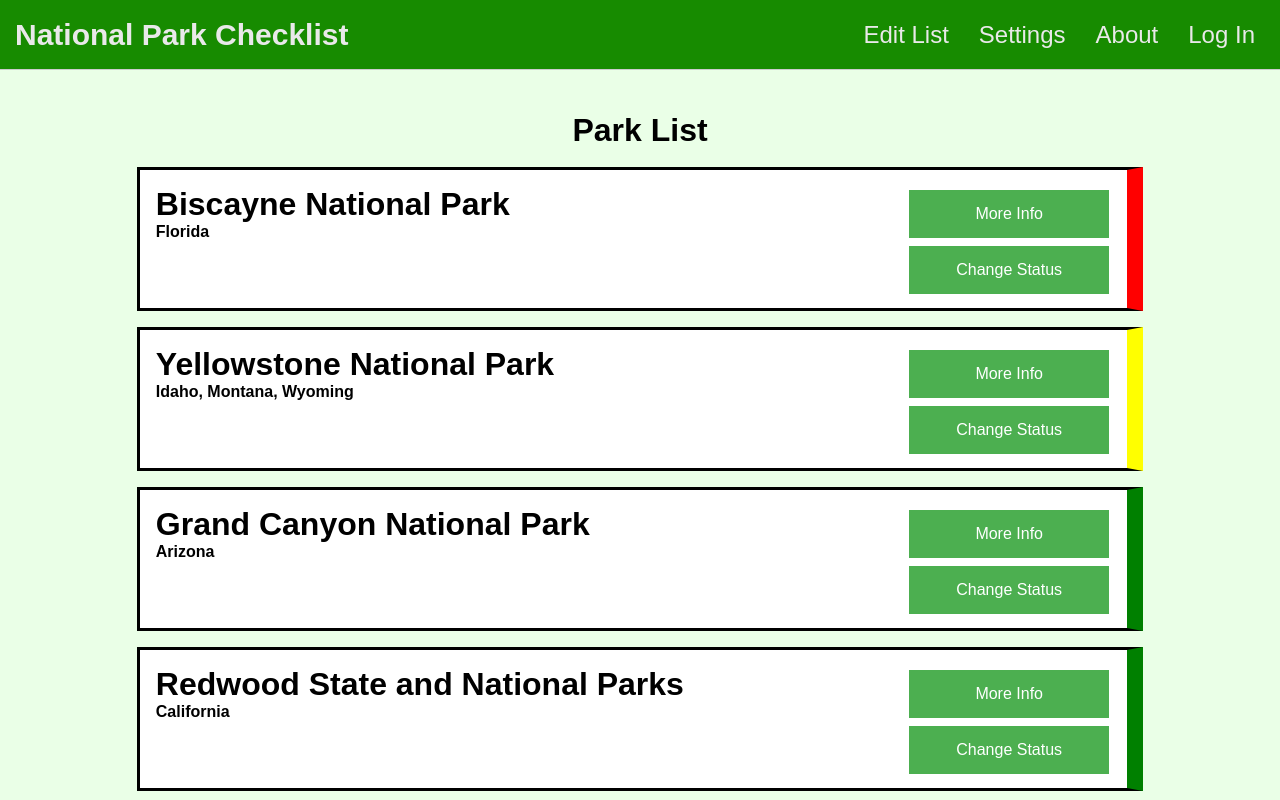
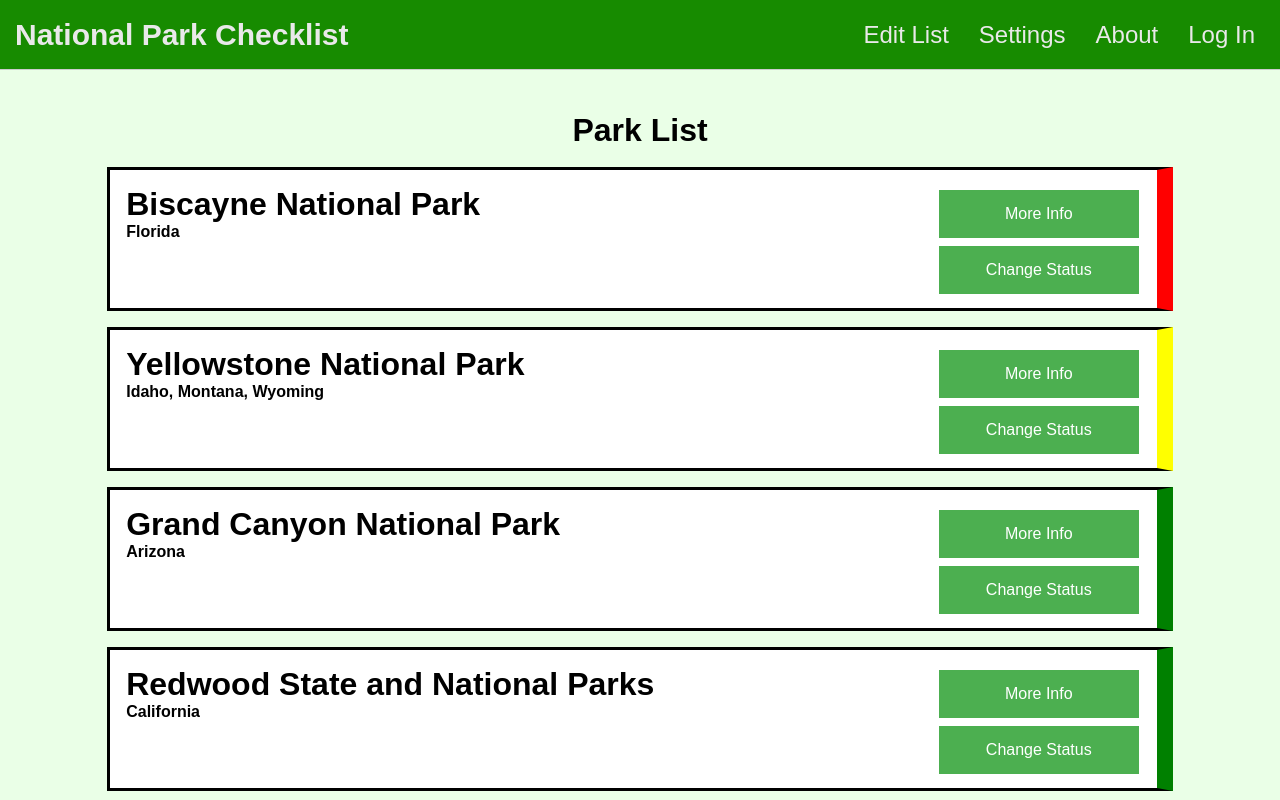
Before and after one commit to euouae682/national-park-checklist, a React (Create React App) app: page / in a window 1280 px wide. Shown: the top 800 px of the page. Built offline with nearby package versions, Linux system fonts and the light colour scheme; data requests are answered from the project's data file.

Commit message:
css edits to header and form

```diff
--- a/src/components/MoreInfo.js
+++ b/src/components/MoreInfo.js
@@ -1,6 +1,6 @@
 export const MoreInfo = ({ deletePark }) => {
   return (
-    <div>
+    <div className="moreInfo">
       <button onClick={deletePark}>
         Delete Park from List
       </button>
--- a/src/components/Park.js
+++ b/src/components/Park.js
@@ -28,8 +28,8 @@
                 <div className="buttons">
                     <button onClick={showMoreInfo} >More Info</button>
                     <button onClick={toggleStatus}>Change Status</button>
-                    </div>
-            {showMore && <MoreInfo />}
+                </div>
+                {showMore && <MoreInfo />}
             </li>
         </div>
     )
--- a/src/index.css
+++ b/src/index.css
@@ -64,7 +64,7 @@
 }
 
 .container li {
-  width: 85%;
+  width: 90%;
   min-height: 9em;
   border: 0.2em black solid;
   padding: 1em;
@@ -95,6 +95,8 @@
 .container li.v {
   border-right: 1em solid green;
 }
+
+
 
 /* Button styles */
 .parkInfo {
@@ -136,7 +138,7 @@
 }
 
 button {
-  background-color: #4CAF50; /* Green */
+  background-color: #4CAF50;
   border: none;
   color: white;
   padding: 15px 32px;
```
